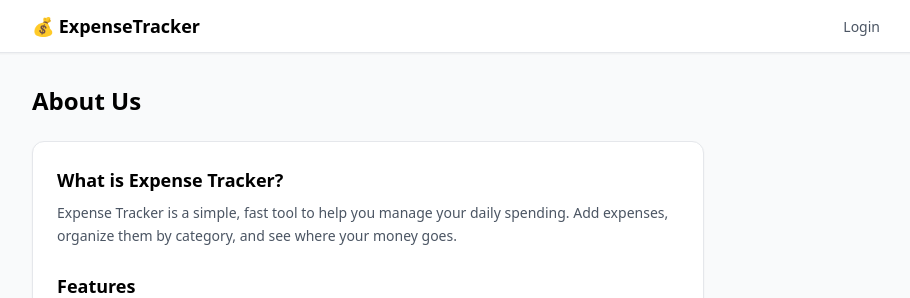
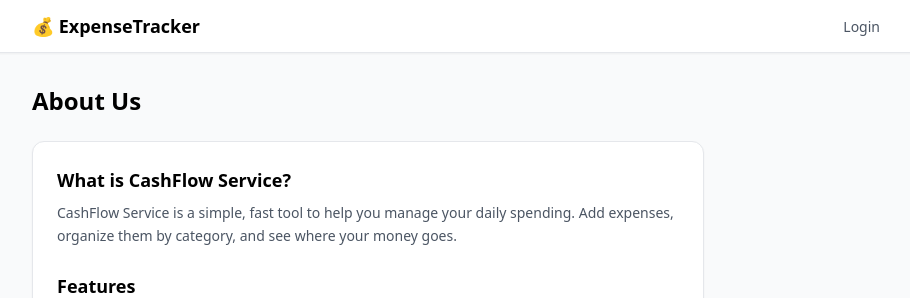
Before and after one commit to mubeeen/cash-flow-Service, a Next.js app: page /about-us in a window 1280 px wide. Shown: the top 298 px of the page, without its empty margins (184-1094 px from the left). Built offline with nearby package versions, Linux system fonts and the light colour scheme; no server answers.

Commit message:
chore: rename project to CashFlow Service

```diff
--- a/package.json
+++ b/package.json
@@ -1,5 +1,5 @@
 {
-  "name": "my-nextjs-app",
+  "name": "cashflow-service",
   "version": "0.1.0",
   "private": true,
   "scripts": {
--- a/src/app/about-us/page.tsx
+++ b/src/app/about-us/page.tsx
@@ -7,9 +7,9 @@ export default function AboutUsPage() {
 
       <div className="bg-white rounded-xl shadow-sm border p-6 space-y-6">
         <div>
-          <h2 className="text-lg font-semibold mb-2">What is Expense Tracker?</h2>
+          <h2 className="text-lg font-semibold mb-2">What is CashFlow Service?</h2>
           <p className="text-gray-600 text-sm leading-relaxed">
-            Expense Tracker is a simple, fast tool to help you manage your daily spending.
+            CashFlow Service is a simple, fast tool to help you manage your daily spending.
             Add expenses, organize them by category, and see where your money goes.
           </p>
         </div>
--- a/src/app/layout.tsx
+++ b/src/app/layout.tsx
@@ -4,7 +4,7 @@ import { cookies } from 'next/headers';
 import { LogoutButton } from '@/components/LogoutButton';
 
 export const metadata = {
-  title: 'Expense Tracker',
+  title: 'CashFlow Service',
   description: 'Track your expenses',
 };
 
--- a/src/app/page.tsx
+++ b/src/app/page.tsx
@@ -3,7 +3,7 @@ import Link from 'next/link';
 export default function HomePage() {
   return (
     <div className="text-center py-20">
-      <h1 className="text-4xl font-bold mb-3">💰 Expense Tracker</h1>
+      <h1 className="text-4xl font-bold mb-3">💰 CashFlow Service</h1>
       <p className="text-gray-500 mb-8">Track your spending. Stay on budget.</p>
       <div className="flex gap-4 justify-center">
         <Link href="/expenses" className="bg-black text-white px-6 py-2 rounded-lg text-sm hover:bg-gray-800">
--- a/src/instrumentation.ts
+++ b/src/instrumentation.ts
@@ -9,7 +9,7 @@ export async function register() {
     const { prisma } = await import('@/lib/db');
 
     const sdk = new NodeSDK({
-      serviceName: 'expense-tracker',
+      serviceName: 'cashflow-service',
       traceExporter: new OTLPTraceExporter({
         url: config.otel.endpoint,
       }),
--- a/src/lib/logger/index.ts
+++ b/src/lib/logger/index.ts
@@ -2,7 +2,7 @@ import pino from 'pino';
 import { config } from '@/lib/config';
 
 export const logger = pino({
-  name: 'expense-tracker',
+  name: 'cashflow-service',
   level: config.log.level,
   formatters: {
     level(label) {
--- a/src/lib/tracing/with-span.ts
+++ b/src/lib/tracing/with-span.ts
@@ -1,6 +1,6 @@
 import { trace, SpanStatusCode } from '@opentelemetry/api';
 
-const tracer = trace.getTracer('expense-tracker');
+const tracer = trace.getTracer('cashflow-service');
 
 export async function withSpan<T>(name: string, fn: () => Promise<T>, attributes?: Record<string, string | number>): Promise<T> {
   return tracer.startActiveSpan(name, async (span) => {
```
Also changed, not shown: 2 other files (tests, documents, lock files or other folders).
